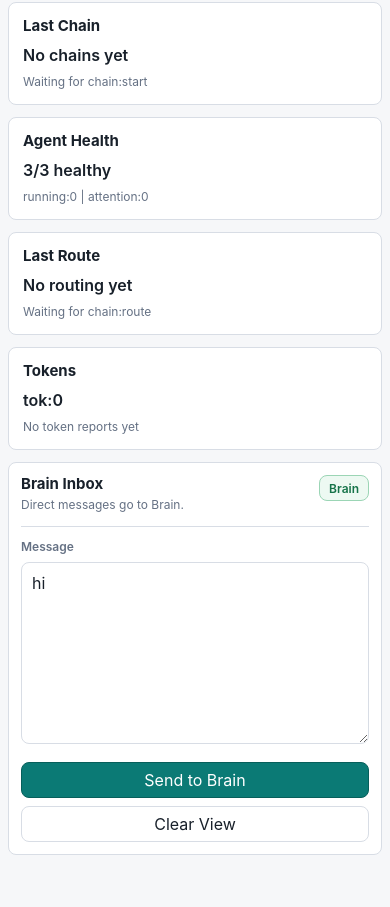
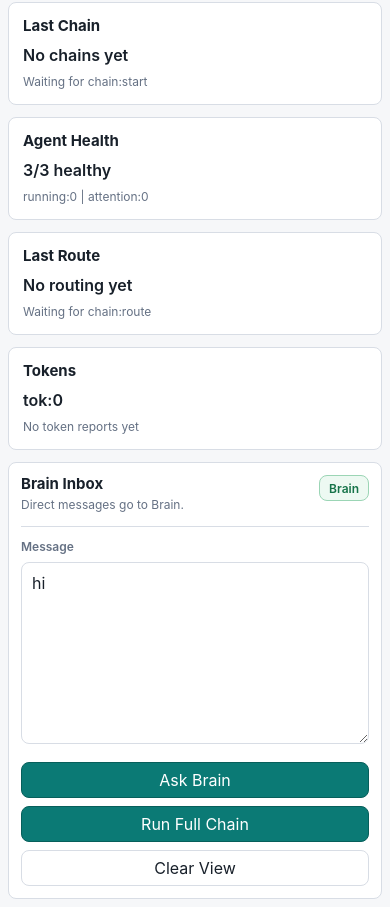
Before and after one commit to Zhihong0321/claugedex, a website: page public/index.html in a window 390 px wide. Shown: the part 320-1227 px from the top of the page. Before the commit the page ends 1183 px from the top, so only its background shows below. Drawn offline with Linux system fonts and the light colour scheme; no server answers.

Commit message:
Add chat full chain action

```diff
--- a/public/app.js
+++ b/public/app.js
@@ -15,6 +15,7 @@ const promptInput = document.getElementById("promptInput");
 const handshakeButton = document.getElementById("handshakeButton");
 const testChainButton = document.getElementById("testChainButton");
 const fullChainButton = document.getElementById("fullChainButton");
+const chatFullChainButton = document.getElementById("chatFullChainButton");
 const sendButton = document.getElementById("sendButton");
 const clearButton = document.getElementById("clearButton");
 const debugLog = document.getElementById("debugLog");
@@ -119,6 +120,14 @@ testChainButton.addEventListener("click", async () => {
 });
 
 fullChainButton.addEventListener("click", async () => {
+  await runFullChainFromPrompt();
+});
+
+chatFullChainButton.addEventListener("click", async () => {
+  await runFullChainFromPrompt();
+});
+
+async function runFullChainFromPrompt() {
   const message = promptInput.value.trim();
   if (!message) {
     addDebugRow({
@@ -129,7 +138,7 @@ fullChainButton.addEventListener("click", async () => {
     return;
   }
   await postPrompt("/api/full-chain", { message });
-});
+}
 
 clearButton.addEventListener("click", async () => {
   for (const output of Object.values(outputs)) output.textContent = "";
@@ -461,6 +470,7 @@ function setBusy(busy) {
   handshakeButton.disabled = busy;
   testChainButton.disabled = busy;
   fullChainButton.disabled = busy;
+  chatFullChainButton.disabled = busy;
   continueChainButton.disabled = busy;
 }
 
--- a/public/index.html
+++ b/public/index.html
@@ -179,8 +179,9 @@
           <form id="promptForm">
             <label class="prompt-label" for="promptInput">Message</label>
             <textarea id="promptInput" rows="8" autocomplete="off">hi</textarea>
-            <div class="button-row">
-              <button id="sendButton" type="submit">Send to Brain</button>
+            <div class="button-row chat-action-row">
+              <button id="sendButton" type="submit">Ask Brain</button>
+              <button id="chatFullChainButton" type="button">Run Full Chain</button>
               <button id="clearButton" type="button">Clear View</button>
             </div>
           </form>
--- a/public/styles.css
+++ b/public/styles.css
@@ -386,6 +386,10 @@ button:focus-visible {
   margin-top: 10px;
 }
 
+.chat-action-row {
+  grid-template-columns: 1fr 1fr 1fr;
+}
+
 button {
   min-height: 36px;
   border: 1px solid var(--line);
@@ -400,14 +404,16 @@ button:hover {
 }
 
 button[type="submit"],
-#handshakeButton {
+#handshakeButton,
+#chatFullChainButton {
   color: #ffffff;
   border-color: var(--accent-strong);
   background: var(--accent);
 }
 
 button[type="submit"]:hover,
-#handshakeButton:hover {
+#handshakeButton:hover,
+#chatFullChainButton:hover {
   background: var(--accent-strong);
 }
 
@@ -514,4 +520,8 @@ button:disabled {
   .button-row {
     grid-template-columns: 1fr;
   }
+
+  .chat-action-row {
+    grid-template-columns: 1fr;
+  }
 }
```
Also changed, not shown: README.md.
